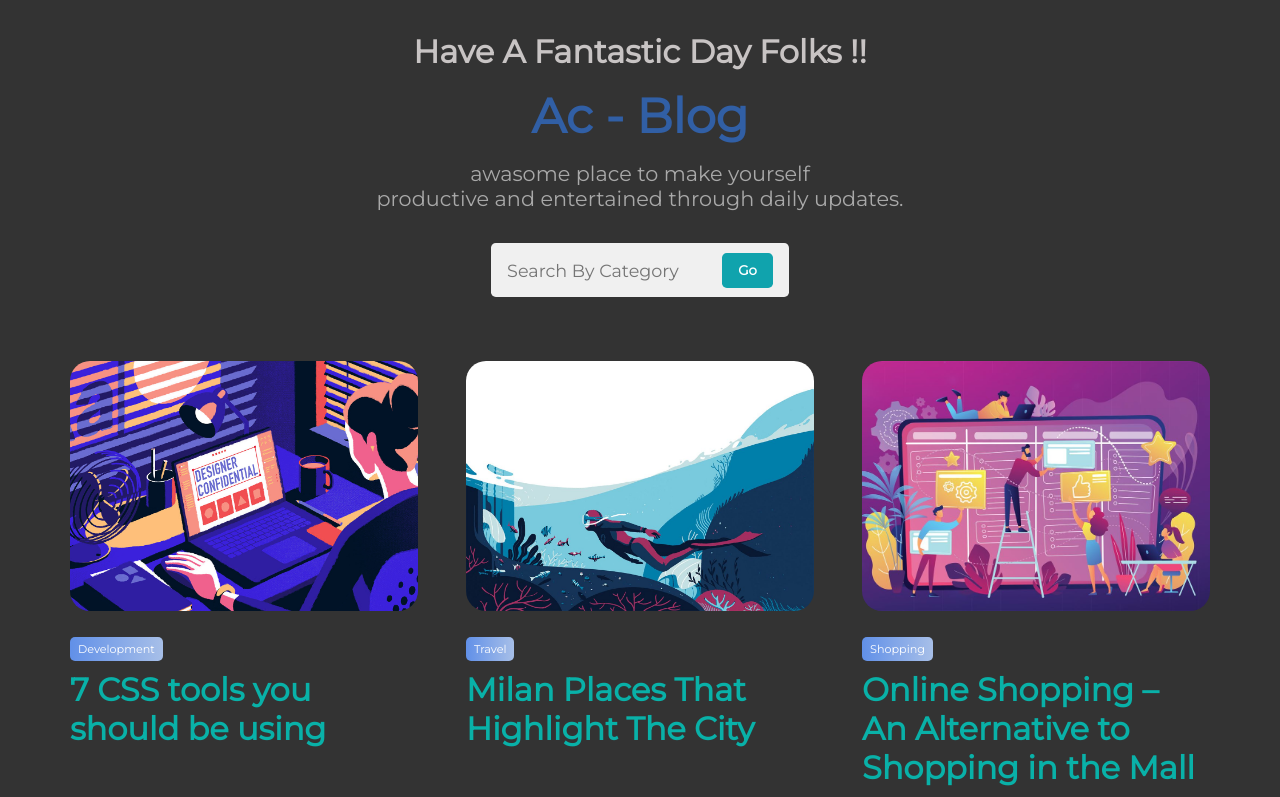
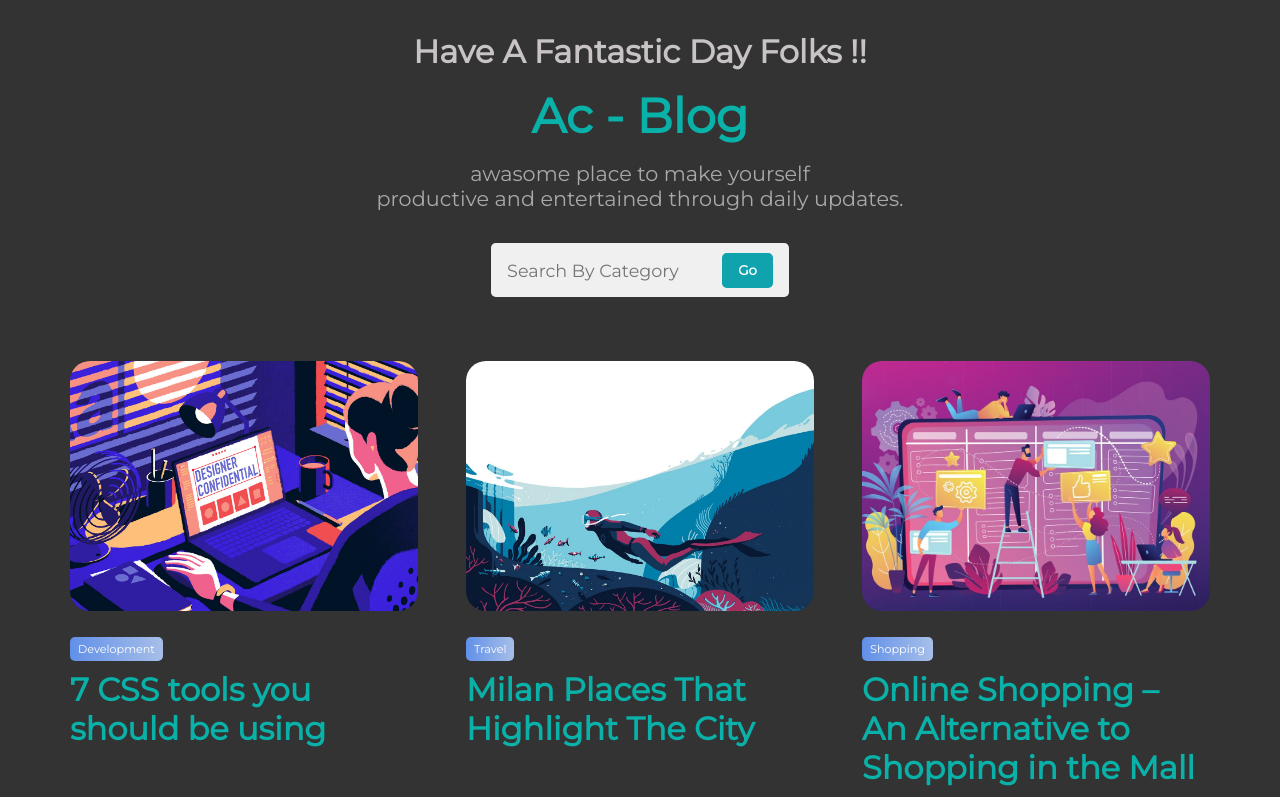
Before and after one commit to tikaramac19/Ac-Blog-App, a React (Create React App) app: page / in a window 1280 px wide. Shown: the top 797 px of the page. Built offline with nearby package versions, Linux system fonts and the light colour scheme; the HTML template or start-up script is replaced by a standard one.

Commit message:
sml chng

```diff
--- /dev/null
+++ b/src/components/Home/Header/Navbar.jsx
@@ -0,0 +1,13 @@
+import React from 'react'
+
+const Navbar = () => {
+  return (
+    <>
+        <div className="navbar-container">
+
+        </div>
+    </>
+  )
+}
+
+export default Navbar
--- a/src/components/Home/Header/header.jsx
+++ b/src/components/Home/Header/header.jsx
@@ -1,8 +1,11 @@
 import React from "react";
 import styles from "./header.module.css";
+import Navbar from "./Navbar";
 const Header = () => {
   return (
     <div className={styles.home_header}>
+      {/* navbar import */}
+      {/* <Navbar /> */}
       <h2>Have A Fantastic Day Folks !!</h2>
       <h1>
         <span></span>Ac - Blog <span></span>
--- a/src/components/Home/Header/header.module.css
+++ b/src/components/Home/Header/header.module.css
@@ -8,7 +8,7 @@
 }
 .home_header h1{
     font-size: 3rem;
-    color: #315fa5;
+    color: rgb(9, 177, 168);
     margin: 1rem 0rem;
 }
 .home_header h1 span{
```
Also changed, not shown: src/components/Home/Header/Navbar.css (added).
